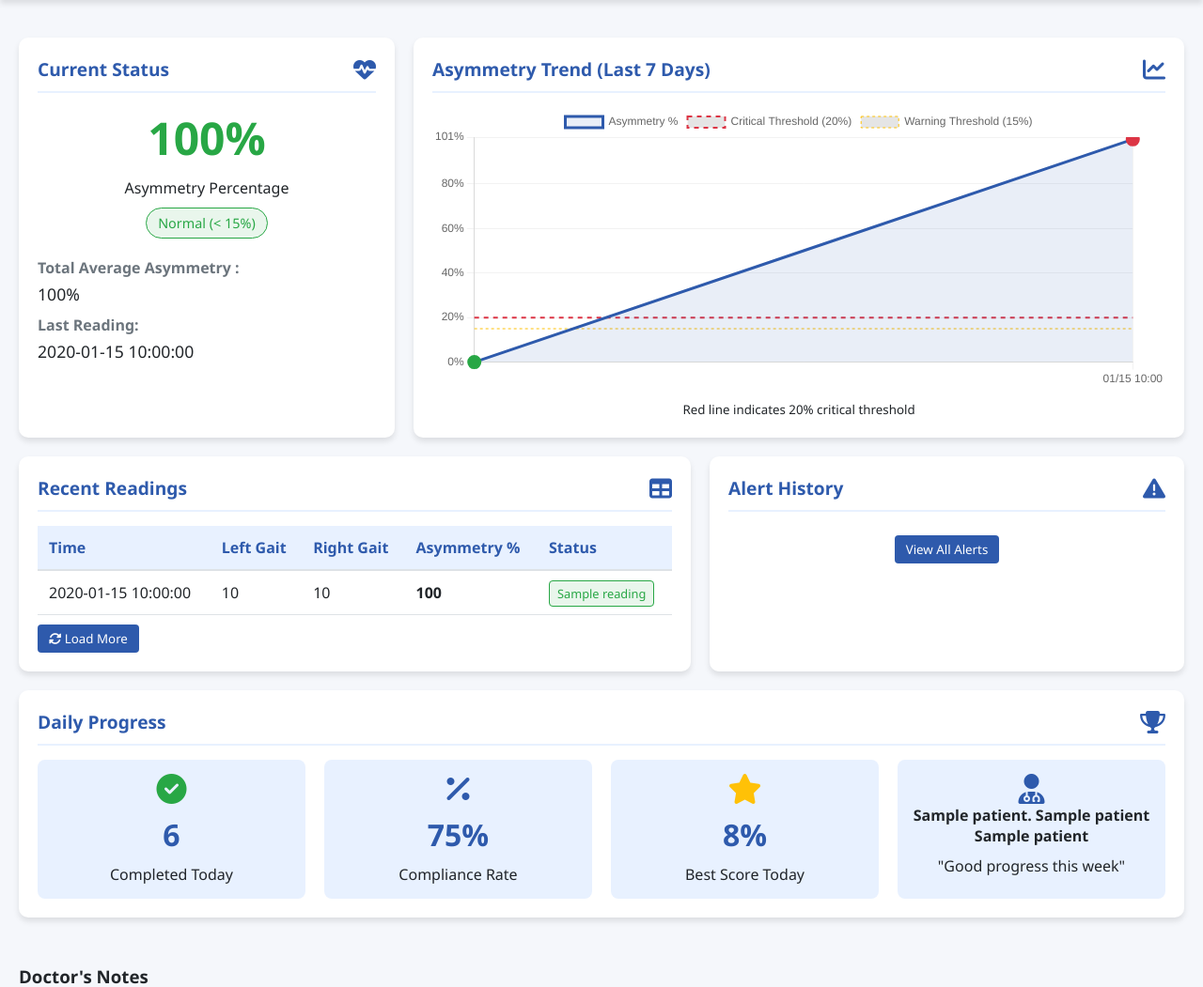
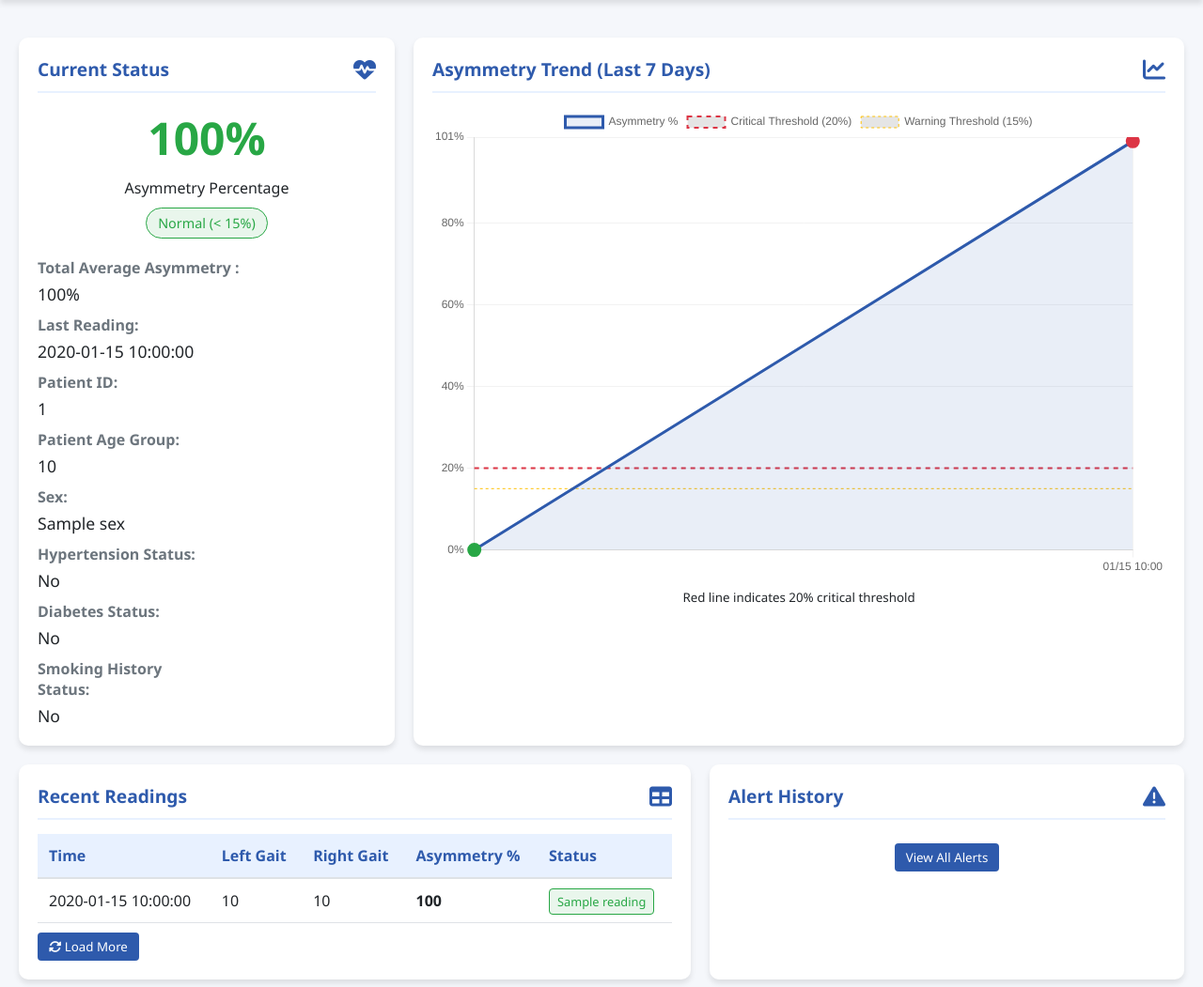
Before and after one commit to loicfred/Lacunar_Stroke_Project, a Flask app: template src/web/templates/dashboard_patient.html in a window 1280 px wide. Shown: the part 79-1130 px from the top of the page at 94% size. Run offline with Flask 3, Linux system fonts and the light colour scheme; the visitor is signed in with stand-in values (Sample User, id 1); the template is opened without the code that fills it: most values are stand-ins (such as "Sample title", 1, 10 or a date in 2020).

Commit message:
Fix bugs

```diff
--- a/src/web/static/comstyle.css
+++ b/src/web/static/comstyle.css
@@ -209,12 +209,6 @@ body {
 #alert-history { grid-column: span 5; }
 #daily-progress { grid-column: span 12; }
 
-/* Chart Container */
-.chart-container {
-    height: 300px;
-    position: relative;
-}
-
 /* Tables */
 .data-table {
     width: 100%;
@@ -306,7 +300,7 @@ body {
 /* Quick Stats */
 .stats-grid {
     display: grid;
-    grid-template-columns: repeat(2, 1fr);
+    grid-template-rows: repeat(1, 1fr);
     gap: 15px;
 }
 
--- a/src/web/templates/dashboard_patient.html
+++ b/src/web/templates/dashboard_patient.html
@@ -7,6 +7,17 @@
     <link rel="stylesheet" href="../../static/comstyle.css">
     <link rel="stylesheet" href="https://cdnjs.cloudflare.com/ajax/libs/font-awesome/6.4.0/css/all.min.css">
     <script src="https://cdn.jsdelivr.net/npm/chart.js"></script>
+    <style>
+        /* Chart Container */
+        .chart-container {
+            {% if session.get('role') == 'DOCTOR' %}
+            height: 500px;
+            {% else %}
+            height: 300px;
+            {% endif %}
+            position: relative;
+        }
+    </style>
 </head>
 <body>
 <!-- Header -->
@@ -61,6 +72,38 @@
                     <label>Last Reading:</label>
                     <span id="lastReadingTime">{{ (patient.latest_reading_timestamp) }}</span>
                 </div>
+                {% if session.get('role') == 'DOCTOR' %}
+                <div class="display: flex;">
+                    <div class="info-group mt-10" style="width: 50%;">
+                        <label>Patient ID:</label>
+                        <span id="id">{{ (patient.id) }}</span>
+                    </div>
+                    <div class="info-group mt-10" style="width: 50%;">
+                        <label>Patient Age Group:</label>
+                        <span id="age_group">{{ (patient.age_group) }}</span>
+                    </div>
+                </div>
+                <div class="display: flex;">
+                    <div class="info-group mt-10" style="width: 50%;">
+                        <label>Sex:</label>
+                        <span id="sex">{{ (patient.sex) }}</span>
+                    </div>
+                    <div class="info-group mt-10" style="width: 50%;">
+                        <label>Hypertension Status:</label>
+                        <span id="hypertension">{% if (patient.hypertension == 1) %}Yes{% else %}No{% endif %}</span>
+                    </div>
+                </div>
+                <div class="display: flex;">
+                    <div class="info-group mt-10" style="width: 50%;">
+                        <label>Diabetes Status:</label>
+                        <span id="diabetes">{% if (patient.diabetes == 1) %}Yes{% else %}No{% endif %}</span>
+                    </div>
+                    <div class="info-group mt-10" style="width: 50%;">
+                        <label>Smoking History Status:</label>
+                        <span id="smoking_history">{% if (patient.smoking_history == 1) %}Yes{% else %}No{% endif %}</span>
+                    </div>
+                </div>
+                {% endif %}
             </div>
         </div>
 
```
